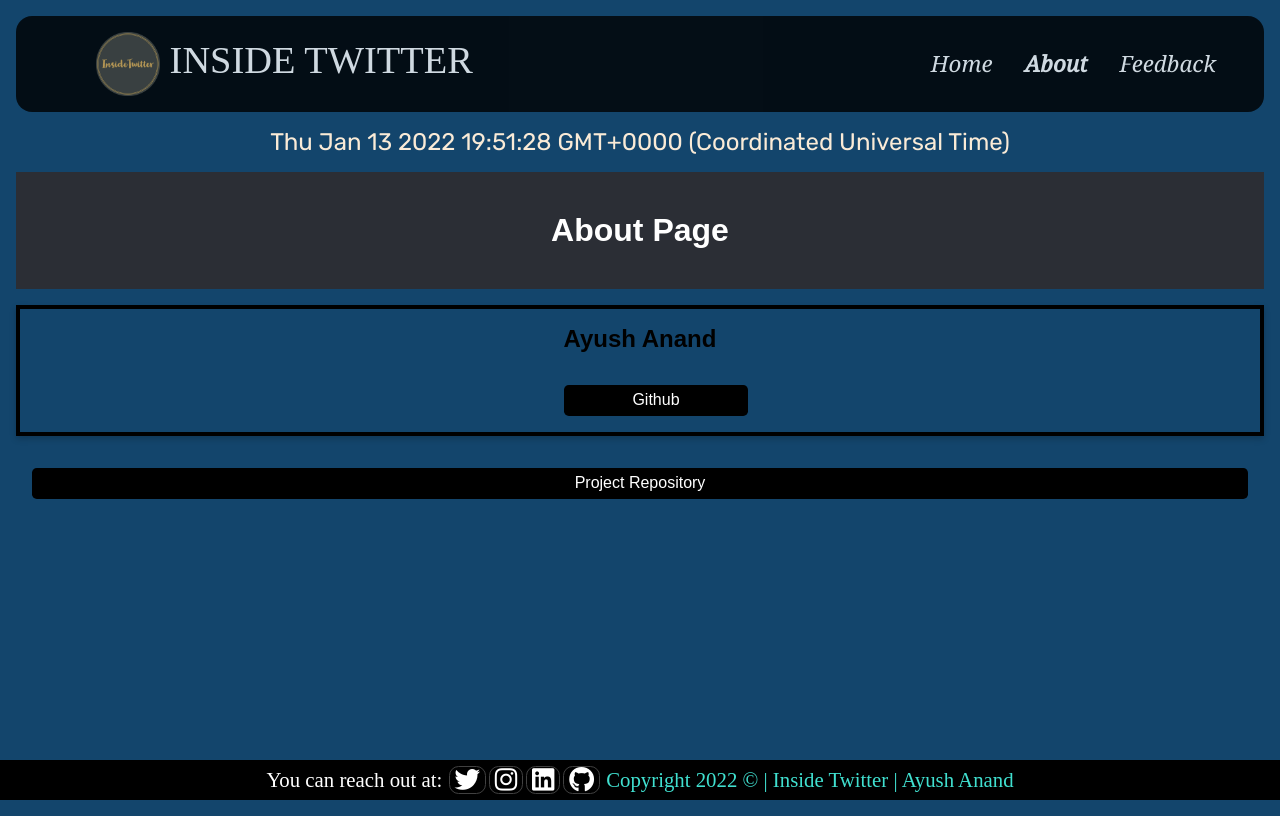
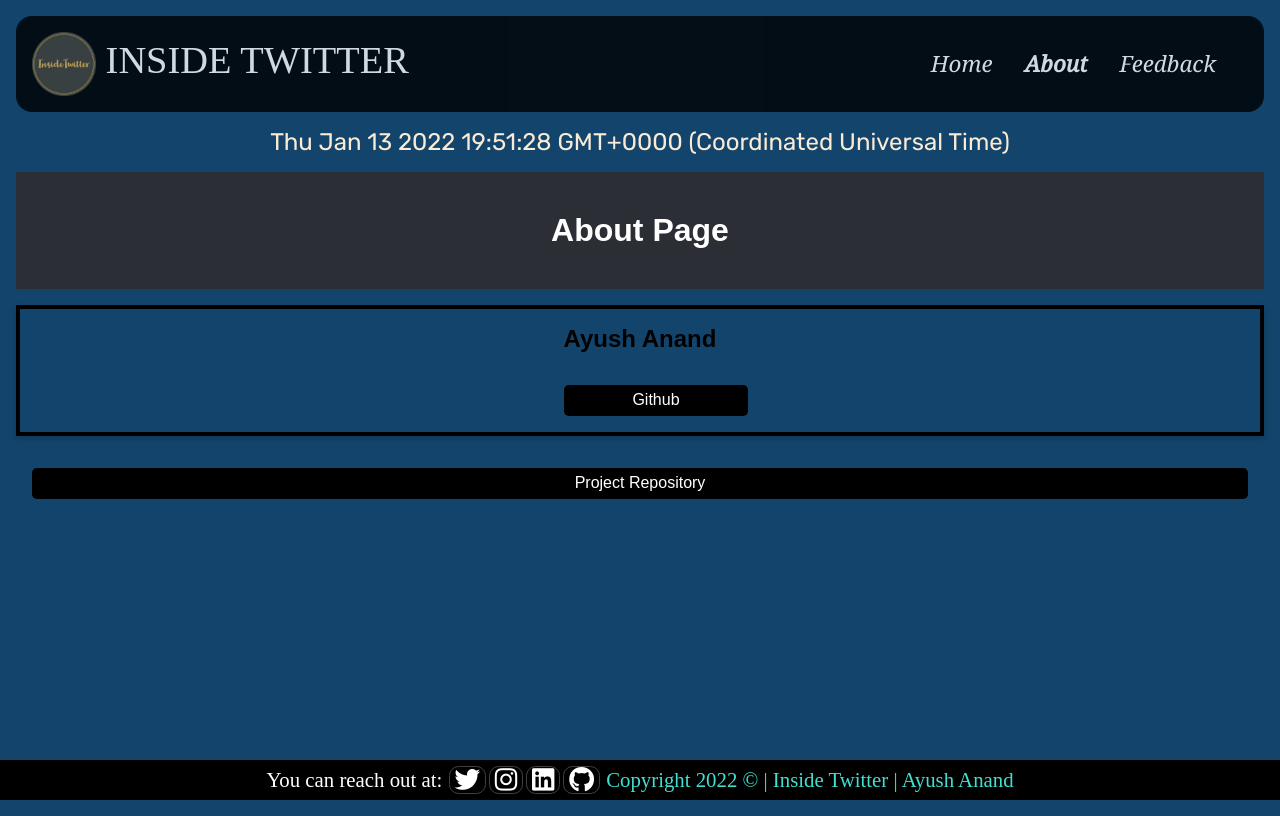
Before and after one commit to ayushanand09/Inside-Twitter, a plain HTML site: page about.html in a window 1280 px wide. Drawn offline with Linux system fonts and the light colour scheme.

Commit message:
Update about-styles.css

```diff
--- a/about-styles.css
+++ b/about-styles.css
@@ -33,7 +33,7 @@ body {
     display: inline-block;
     color: white;
     font-size: 2.5rem;
-    margin: 1rem 5rem;
+    margin: 1rem;
 }
 
 .navbar .mainMenu{
```
